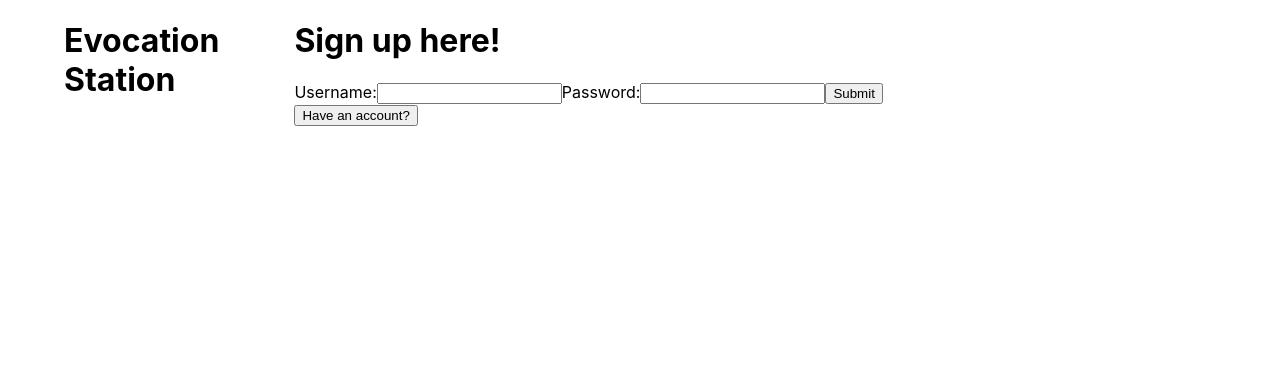
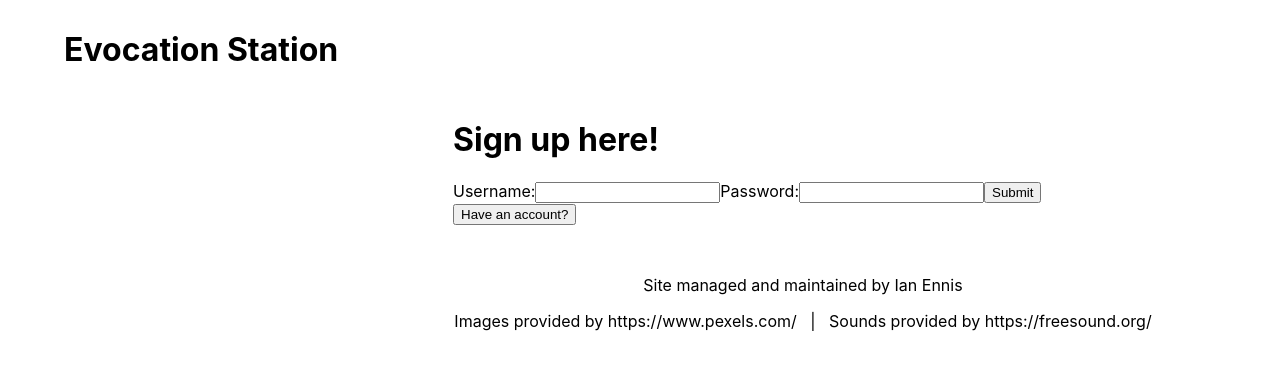
Before and after one commit to Ian-Ennis/evocation_station, a React (Create React App) app: page / in a window 1280 px wide. Shown: the top 370 px of the page. Built offline with nearby package versions, Linux system fonts and the light colour scheme.

Commit message:
wedneday evening

```diff
--- a/src/App.css
+++ b/src/App.css
@@ -4,10 +4,16 @@
 
 body {
   margin: 0% 5%;
+  max-width: 1500px;
   /* background-color: brown; */
 }
 
-#application {
+#title {
+  margin: 30px 0;
+  min-width: 275px;
+}
+
+#menu_and_main {
   display: flex;
   flex-direction: row;
 }
@@ -15,15 +21,21 @@ body {
 #navbar a {
   display: flex;
   flex-direction: column;
-  margin: 10pt;
+  margin: 15pt 0;
+}
+
+#crafting_materials {
+  margin-left: 10%;
 }
 
 #menu_column {
-  width: 20%;
+  min-width: 200px;
+  max-width: 200px;
 }
 
 #evocation_main {
-  width: 80%;
+  min-width: 700px;
+  max-width: 1050px;
 }
 
 #welcome_bar {
@@ -36,15 +48,15 @@ body {
   margin: 30px 20px;
 }
 
-#new_and_uploaded_evocations {
-  padding: 20px;
-  border: 2px solid black;
-}
-
 #evocations {
   border: 1px solid black;
   width: 300px;
   height: auto;
+}
+
+#uploaded_evocations {
+  padding: 20px;
+  border: 2px solid black;
 }
 
 #prebuilt_evocations {
@@ -121,9 +133,40 @@ body {
 
 #template {
   border: 2px solid gray;
+  padding: 20px;
+  display: flex;
+  flex-wrap: wrap;
+}
+
+#actions {
+  display: flex;
+  flex-direction: column;
+  gap: 15px 0px;
+  max-width: 20%;
+  margin: 0 0;
+}
+
+#actions button {
+  max-width: 75px;
+}
+
+#selected_materials {
+  display: flex;
+  flex-direction: column;
+  justify-content: center;
+  max-width: 80%;
+}
+
+#selected_materials p, div, audio {
+  margin: 0 auto;
 }
 
 #template_image {
-  max-width: 300px;
+  max-width: 50%;
   max-height: auto;
 }
+
+#footer {
+  text-align: center;
+  margin-top: 50px;
+}
--- a/src/App.js
+++ b/src/App.js
@@ -1,4 +1,4 @@
-import { useState} from "react";
+import { useState, useEffect} from "react";
 import { Routes, Route } from "react-router-dom";
 import SignUpForm from "./Components/SignUpForm";
 import LoginForm from "./Components/LoginForm";
@@ -20,10 +20,28 @@ const App = () => {
   const [image, setImage] = useState([])
   const [sound, setSound] = useState([])
 
+  console.log(currentUser)
+
+  useEffect(() => {
+    console.log('page reloaded')
+
+    // fetch(`http://localhost:3000/users/${currentUser.id}`).then((response) => {
+    //   if (response.ok) {
+    //     response.json().then(data => console.log(data))
+    //   } else {
+    //     response.json();
+    //     throw Error(response.status, response.statusText)
+    //   }
+    // })
+  })
+
   return (
     <div id="application">
+      <div id="title">
+        <h1>Evocation Station</h1>
+      </div>
+      <div id="menu_and_main">
       <div id="menu_column">
-        <h1>Evocation Station</h1>
         {signedIn ? <NavBar /> : null}
       </div>
       <div id="evocation_main">
@@ -35,6 +53,11 @@ const App = () => {
           <Route path="/images" element={<Images prebuiltEvocations={prebuiltEvocations} setPrebuiltEvocations={setPrebuiltEvocations} writing={writing} setWriting={setWriting} image={image} setImage={setImage} sound={sound} setSound={setSound} />} />
           <Route path="/sounds" element={<Sounds prebuiltEvocations={prebuiltEvocations} setPrebuiltEvocations={setPrebuiltEvocations} writing={writing} setWriting={setWriting} image={image} setImage={setImage} sound={sound} setSound={setSound} />} />
         </Routes>
+        <div id="footer">
+          <p>Site managed and maintained by Ian Ennis</p>
+          <p>Images provided by https://www.pexels.com/ &nbsp; | &nbsp; Sounds provided by https://freesound.org/</p>
+        </div>
+      </div>
       </div>
     </div>
   );
--- a/src/Components/Home.js
+++ b/src/Components/Home.js
@@ -6,6 +6,8 @@ import PrebuiltEvocations from "./PrebuiltEvocations";
 
 const Home = ({ currentUser, setCurrentUser, setSignedIn, newEvocations, setNewEvocations, prebuiltEvocations, setPrebuiltEvocations, setWriting, setImage, setSound }) => {
   const navigate = useNavigate();
+
+  // console.log(currentUser.id)
 
   function logout() {
     fetch("http://localhost:3000/logout", {
--- a/src/Components/Images.js
+++ b/src/Components/Images.js
@@ -7,11 +7,9 @@ function Images({ setPrebuiltEvocations, writing, setWriting, image, setImage, s
     const rootURL = `http://localhost:3000`;
 
     useEffect(() => {
-      console.log("in images use effect")
         fetch("http://localhost:3000/images").then((response) => {
           if (response.ok) {
             response.json().then((data) => {
-              console.log(data)
               setImages(data);
             });
           } else {
@@ -47,7 +45,6 @@ function Images({ setPrebuiltEvocations, writing, setWriting, image, setImage, s
 
       function deleteImage(e, i) {
         e.preventDefault();
-        console.log(i.id)
 
         fetch(`http://localhost:3000/images/${i.id}`, {
           method: "DELETE",
--- a/src/Components/NavBar.js
+++ b/src/Components/NavBar.js
@@ -5,9 +5,12 @@ function NavBar() {
     return (
         <nav id="navbar">
             <Link to="/home">Home</Link>
-            <Link to="/writings">Writings</Link>
-            <Link to="/images">Images</Link>
-            <Link to="/sounds">Sounds</Link>
+                <p>Crafting Materials:</p>
+            <div id="crafting_materials">
+                <Link to="/writings">Writings</Link>
+                <Link to="/images">Images</Link>
+                <Link to="/sounds">Sounds</Link>
+            </div>
         </nav>
     )
 }
--- a/src/Components/PrebuiltEvocations.js
+++ b/src/Components/PrebuiltEvocations.js
@@ -5,7 +5,6 @@ function PrebuiltEvocations({ prebuiltEvocations, setPrebuiltEvocations }) {
     const rootURL = `http://localhost:3000`;
 
   useEffect(() => {
-    console.log("in prebuilt evocations useEffect", prebuiltEvocations)
     fetch("http://localhost:3000/prebuiltevocations").then((response) => {
       if (response.ok) {
         response.json().then((data) => {
--- a/src/Components/Sounds.js
+++ b/src/Components/Sounds.js
@@ -7,12 +7,9 @@ function Sounds({ setPrebuiltEvocations, writing, setWriting, image, setImage, s
     const rootURL = `http://localhost:3000`;
 
     useEffect(() => {
-      console.log("in sounds use effect")
-
         fetch("http://localhost:3000/sounds").then((response) => {
           if (response.ok) {
             response.json().then((data) => {
-              console.log(data)
               setSounds(data);
             });
           } else {
@@ -52,10 +49,10 @@ function Sounds({ setPrebuiltEvocations, writing, setWriting, image, setImage, s
       const soundData = sounds.map((s) => {
         return (
           <div id="each_sound" key={uuid().slice(0, 8)}>
+            <p>&nbsp;{s.audio_name}</p>
             <audio controls>
               <source src={`${rootURL}${s.audio}`} />
             </audio>
-            <p>{s.audio_name}</p>
             <button onClick={() => setSound(s.audio)}>Select Sound</button>
           </div>
         );
--- a/src/Components/Template.js
+++ b/src/Components/Template.js
@@ -7,10 +7,6 @@ function Template({ setPrebuiltEvocations, writing, setWriting, image, setImage,
 
   function uploadTemplate(e) {
     e.preventDefault();
-
-    console.log("Writing:", writing)
-    console.log("Image:", image)
-    console.log("Sound:", sound)
 
     fetch("http://localhost:3000/prebuiltevocations", {
       method: "POST",
@@ -39,26 +35,35 @@ function Template({ setPrebuiltEvocations, writing, setWriting, image, setImage,
   }
 
     return (
+      <>
+        {writing.length || image.length || sound.length ?
+        <>
+          <p><b>Your Evocation Template:</b></p>
           <div id="template">
-        <b>Your Evocation Template:</b>
-
+            <div id="actions">
+            <p>Actions:</p>
+              {writing.length ? <button onClick={() => setWriting([])}>Detach Writing</button> : null}
+              {image.length ? <button onClick={() => setImage([])}>Detach Image</button> : null}
+              {sound.length ? <button onClick={() => setSound([])}>Detach Sound</button> : null}
+              {writing.length || image.length || sound.length ?
+                <button id="commit_evocation" onClick={(e) => uploadTemplate(e)}>Commit Evocation</button>
+              : null}
+          </div>
+          <div id="selected_materials">
+            {writing.length ? <><p>{writing}</p>
+              </> : null}
             {image.length ? <div id="template_image"><img id="image" src={`${rootURL}${image}`} />
-        <button onClick={() => setImage([])}>Detach Image</button>
               </div> : null}
-
-        {writing.length ? <><p>{writing}</p>
-        <button onClick={() => setWriting([])}>Detach Writing</button></> : null}
-
             {sound.length ? <>
               <audio controls>
                 <source src={`${rootURL}${sound}`} />
               </audio>
-        <button onClick={() => setSound([])}>Detach Sound</button></> : null}
-
-        {writing.length || image.length || sound.length ?
-          <button onClick={(e) => uploadTemplate(e)}>Submit Evocation</button> : null}
-
+            </> : null}
             </div>
+          </div>
+        </>
+        : null}
+      </>
     );
 }
 
--- a/src/Components/UploadedEvocations.js
+++ b/src/Components/UploadedEvocations.js
@@ -51,7 +51,7 @@ function UploadedEvocations({ newEvocations, setNewEvocations }) {
 
   return (
     <div id="uploaded_evocations">
-      <b>Uploaded Evocations</b>
+      <b>Custom / Uploaded Evocations</b>
       {evocationData}
     </div>
   );
--- a/src/Components/Writings.js
+++ b/src/Components/Writings.js
@@ -6,11 +6,9 @@ function Writings({ setPrebuiltEvocations, writing, setWriting, image, setImage,
     const [writings, setWritings] = useState([])
 
     useEffect(() => {
-      console.log("in writings use effect")
         fetch("http://localhost:3000/writings").then((response) => {
           if (response.ok) {
             response.json().then((data) => {
-              console.log(data)
               setWritings(data);
             });
           } else {
```
Lines whose indentation alone changed are shown as unchanged.
